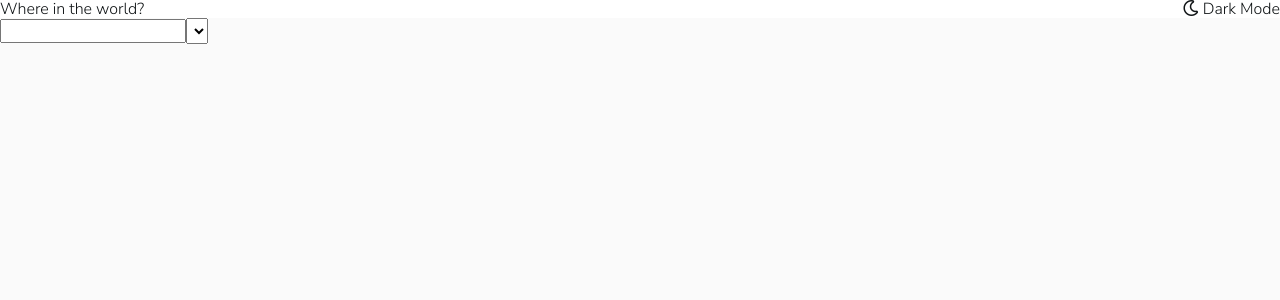
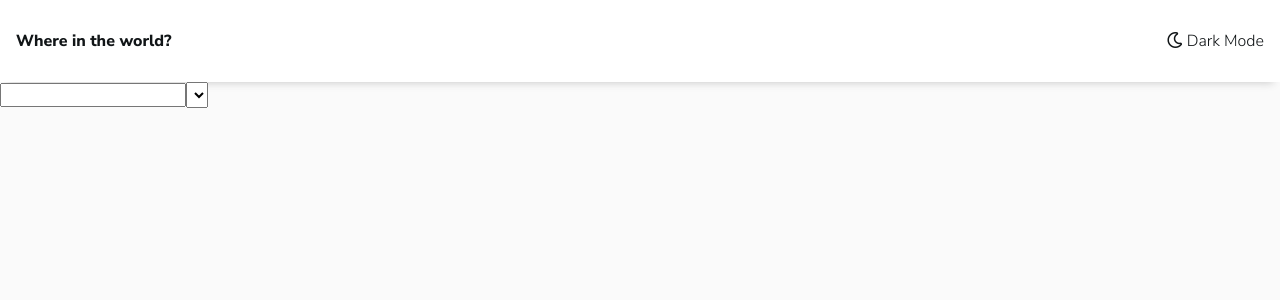
Before and after one commit to martinelias1312/rest-countries-api, an Angular app in the folder rest-countries-api/: page / in a window 1280 px wide. Shown: the top 300 px of the page. Built offline with nearby package versions, Linux system fonts and the light colour scheme.

Commit message:
develop: Updated nav styling

```diff
--- a/rest-countries-api/src/app/shared/navigation/navigation.component.scss
+++ b/rest-countries-api/src/app/shared/navigation/navigation.component.scss
@@ -1,8 +1,14 @@
 nav {
   background-color: var(--el-color);
+  padding: 2em 1em;
+  box-shadow: 0 8px 8px -7px #ccc;
   ul {
     display: flex;
     flex-direction: row;
     justify-content: space-between;
+
+    li:first-of-type {
+      font-weight: 800;
+    }
   }
 }
```
